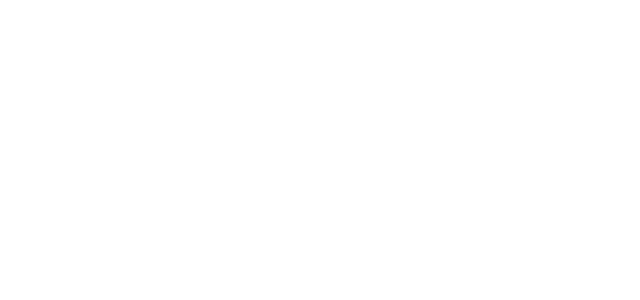
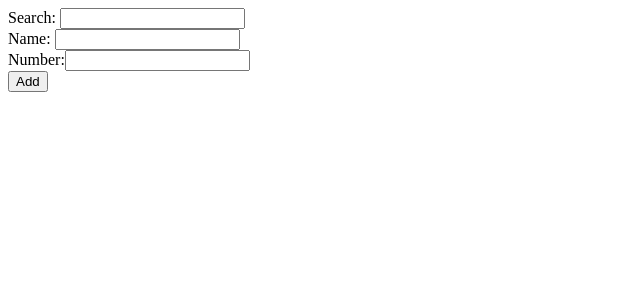
Before and after one commit to s0ur4bhkumar/phoneBook-frontend, a React (Vite) app: page / in a window 1280 px wide. Shown: the top 300 px of the page, without its empty margins (0-640 px from the left). Built offline with nearby package versions, Linux system fonts and the light colour scheme.

Commit message:
basic functionality

```diff
--- a/src/App.tsx
+++ b/src/App.tsx
@@ -1,7 +1,61 @@
-import { useState } from "react";
+import React, { useState } from "react";
+import { Search } from "./components/search";
+import { AddPerson } from "./components/addPerson";
+import { PersonList, type person } from "./components/persons";
 
 function App() {
-  return <></>;
+  const [persons, setPersons] = useState<person[]>([]);
+  const [person, setPerson] = useState<string>("");
+  const [number, setNumber] = useState<number | undefined>();
+  const [searchQuerry, setSearchQuerry] = useState("");
+  function handlePerson(e: React.ChangeEvent<HTMLInputElement>) {
+    const val = e.target.value;
+    setPerson(val);
+  }
+
+  function handleNumber(e: React.ChangeEvent<HTMLInputElement>) {
+    const val = e.target.value;
+    setNumber(Number(val));
+  }
+
+  function handleSearch(e: React.ChangeEvent<HTMLInputElement>): void {
+    const val = e.target.value;
+    setSearchQuerry(val);
+  }
+
+  function onSubmit(event: React.SubmitEvent<HTMLFormElement>): void {
+    event.preventDefault();
+    const addPerson: person = {
+      id: crypto.randomUUID(),
+      Name: person,
+      Number: number,
+    };
+    const alreadyExist = persons.find(
+      (person) => person.Name === addPerson.Name,
+    );
+    if (alreadyExist) {
+      alert(`${addPerson.Name} already exist in the phonebook`);
+      return;
+    }
+    setPersons([...persons, addPerson]);
+    console.log(addPerson);
+    setPerson("");
+    setNumber(undefined);
+  }
+
+  return (
+    <>
+      <Search value={searchQuerry} onchange={handleSearch} />
+      <AddPerson
+        onSubmit={onSubmit}
+        Name={person}
+        Number={number}
+        onChangeNumber={handleNumber}
+        onChangeName={handlePerson}
+      />
+      <PersonList personList={persons} />
+    </>
+  );
 }
 
 export default App;
--- /dev/null
+++ b/src/components/addPerson.tsx
@@ -0,0 +1,43 @@
+import type React from "react";
+
+type AddPersonProps = {
+  onSubmit: React.SubmitEventHandler<HTMLFormElement>;
+  onChangeName: (e: React.ChangeEvent<HTMLInputElement>) => void;
+  onChangeNumber: (e: React.ChangeEvent<HTMLInputElement>) => void;
+  Name: string;
+  Number: number | undefined;
+};
+
+export function AddPerson({
+  onSubmit,
+  Name,
+  Number,
+  onChangeName,
+  onChangeNumber,
+}: AddPersonProps) {
+  return (
+    <>
+      <form onSubmit={(e) => onSubmit(e)}>
+        <div>
+          <label htmlFor="Name">Name: </label>
+          <input
+            type="text"
+            id="Name"
+            value={Name}
+            onChange={(e) => onChangeName(e)}
+          />
+        </div>
+        <div>
+          <label htmlFor="Number">Number:</label>
+          <input
+            type="number"
+            id="Number"
+            value={Number || ""}
+            onChange={(e) => onChangeNumber(e)}
+          />
+        </div>
+        <button type="submit">Add</button>
+      </form>
+    </>
+  );
+}
--- a/src/components/persons.tsx
+++ b/src/components/persons.tsx
@@ -1,21 +1,21 @@
-type person = {
+export type person = {
   id: string;
-  name: string;
-  number: number;
+  Name: string;
+  Number: number;
 };
 
-type PersonsPropType = {
-  persons: person[];
+type personListPropType = {
+  personList: person[];
 };
 
-export function Persons({ persons }: PersonsPropType) {
+export function PersonList({ personList }: personListPropType) {
   return (
     <>
-      {persons.map((person) => {
+      {personList.map((person) => {
         return (
           <div key={person.id}>
-            <li>Name: {person.name}</li>
-            <li> Number: {person.number}</li>
+            <li>Name: {person.Name}</li>
+            <li> Number: {person.Number}</li>
           </div>
         );
       })}
--- a/src/components/search.tsx
+++ b/src/components/search.tsx
@@ -2,7 +2,7 @@
 
 type SearchProps = {
   value: string;
-  onchange: React.ChangeEventHandler<HTMLInputElement>;
+  onchange: (e: React.ChangeEvent<HTMLInputElement>) => void;
 };
 
 export function Search({ value, onchange }: SearchProps) {
@@ -14,7 +14,7 @@
         name="search"
         id="Search"
         value={value}
-        onChange={onchange}
+        onChange={(e) => onchange(e)}
       />
     </>
   );
```
Also changed, not shown: 1 other file (tests, documents, lock files or other folders).
